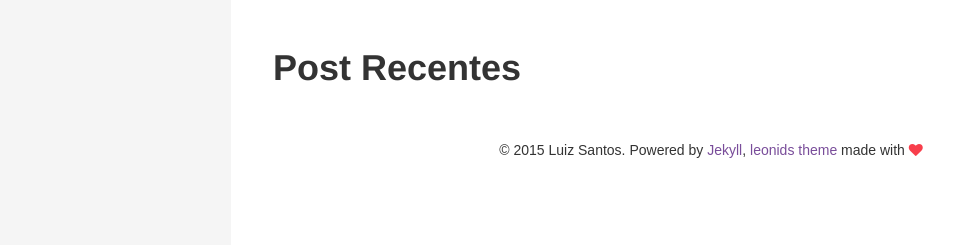
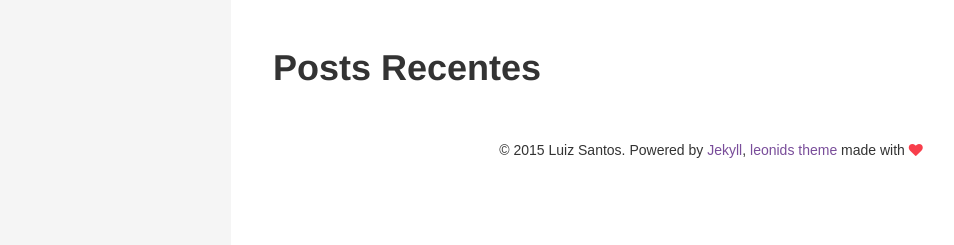
Before and after one commit to LuizSD/luizsd.github.io, a Jekyll site: the page built from index.html, in a window 1280 px wide. Shown: the top 245 px of the page, without its empty margins (89-1043 px from the left). Built offline with Jekyll 4.4.1, drawn with Linux system fonts in a browser that asks for light colours.

Commit message:
Mudando topo corrigindo

```diff
--- a/_layouts/post-index.html
+++ b/_layouts/post-index.html
@@ -4,7 +4,7 @@ layout: default
 
 <div class="home">
 
-  <h1>Post Recentes</h1>
+  <h1>Posts Recentes</h1>
 
   <div class="posts">
     {% for post in site.posts %}
```
